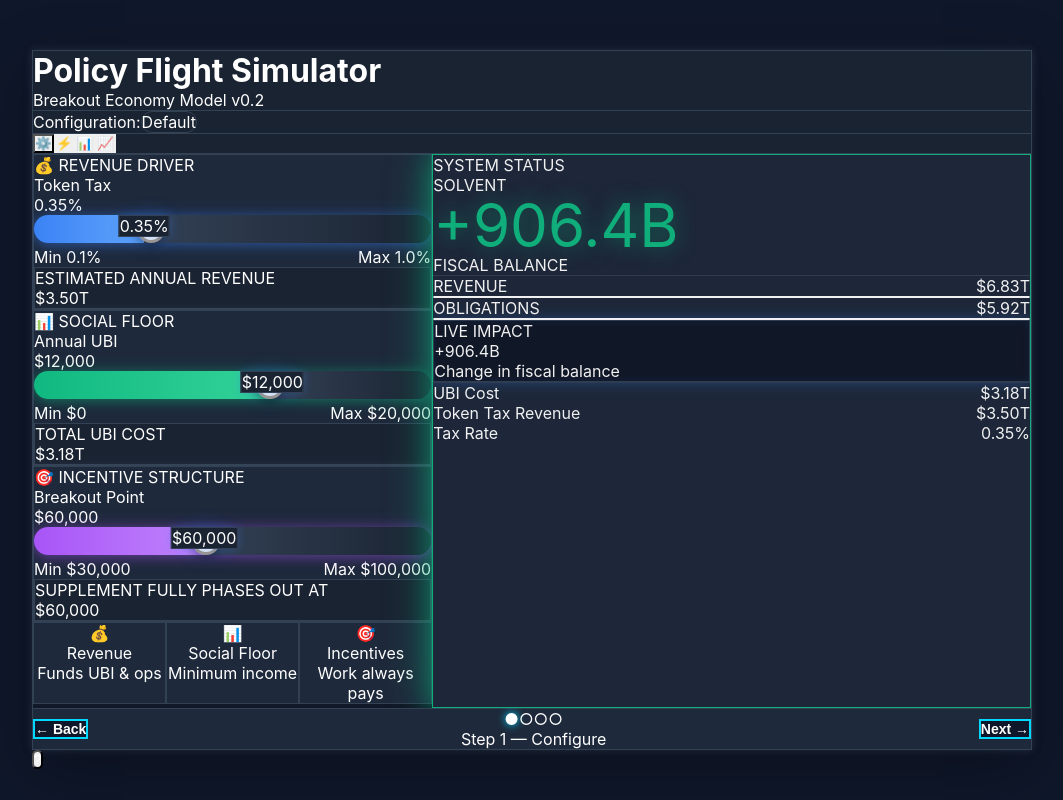
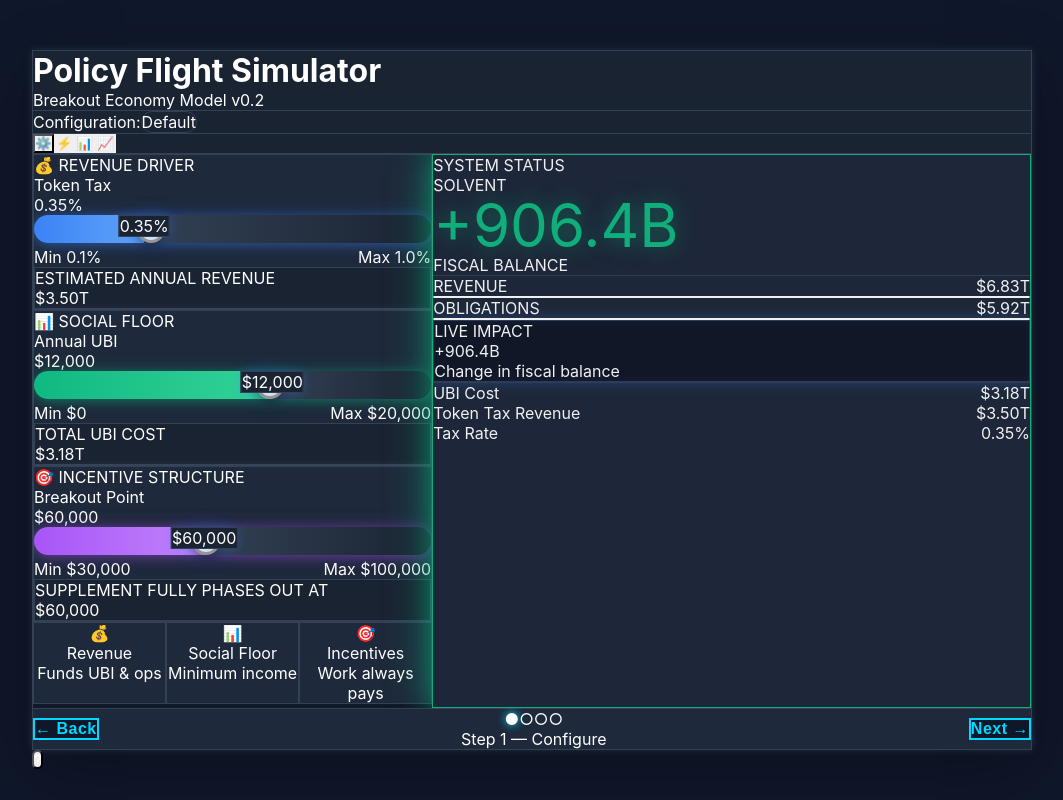
Before and after one commit to Measdani/breakout-economy-simulator, a Next.js app: page / in a window 1280 px wide. Shown: the whole page, without its empty margins (108-1171 px from the left). Built offline with nearby package versions, Linux system fonts and the light colour scheme.

Commit message:
Fix: Make button text bright cyan and larger for visibility
- Changed text color from white to bright cyan (#00D9FF) to match border
- Increased font size to 16px
- Made font weight heavier (900)
- Added letter spacing for clarity
- Increased padding for better visual weight

```diff
--- a/components/Simulator.tsx
+++ b/components/Simulator.tsx
@@ -325,8 +325,8 @@ export default function Simulator() {
                 const current = screens.indexOf(activeScreen);
                 if (current > 0) setActiveScreen(screens[current - 1]);
               }}
-              className="px-4 py-2 rounded transition"
-              style={{ background: '#0F172A', color: '#FFFFFF', border: '2px solid #00D9FF', fontSize: '14px', fontWeight: 'bold' }}
+              className="px-5 py-3 rounded transition"
+              style={{ background: '#0F172A', color: '#00D9FF', border: '2px solid #00D9FF', fontSize: '16px', fontWeight: '900', letterSpacing: '0.5px' }}
             >
               ← Back
             </button>
@@ -360,8 +360,8 @@ export default function Simulator() {
                 const current = screens.indexOf(activeScreen);
                 if (current < screens.length - 1) setActiveScreen(screens[current + 1]);
               }}
-              className="px-4 py-2 rounded transition"
-              style={{ background: '#0F172A', color: '#FFFFFF', border: '2px solid #00D9FF', fontSize: '14px', fontWeight: 'bold' }}
+              className="px-5 py-3 rounded transition"
+              style={{ background: '#0F172A', color: '#00D9FF', border: '2px solid #00D9FF', fontSize: '16px', fontWeight: '900', letterSpacing: '0.5px' }}
             >
               Next →
             </button>
```
